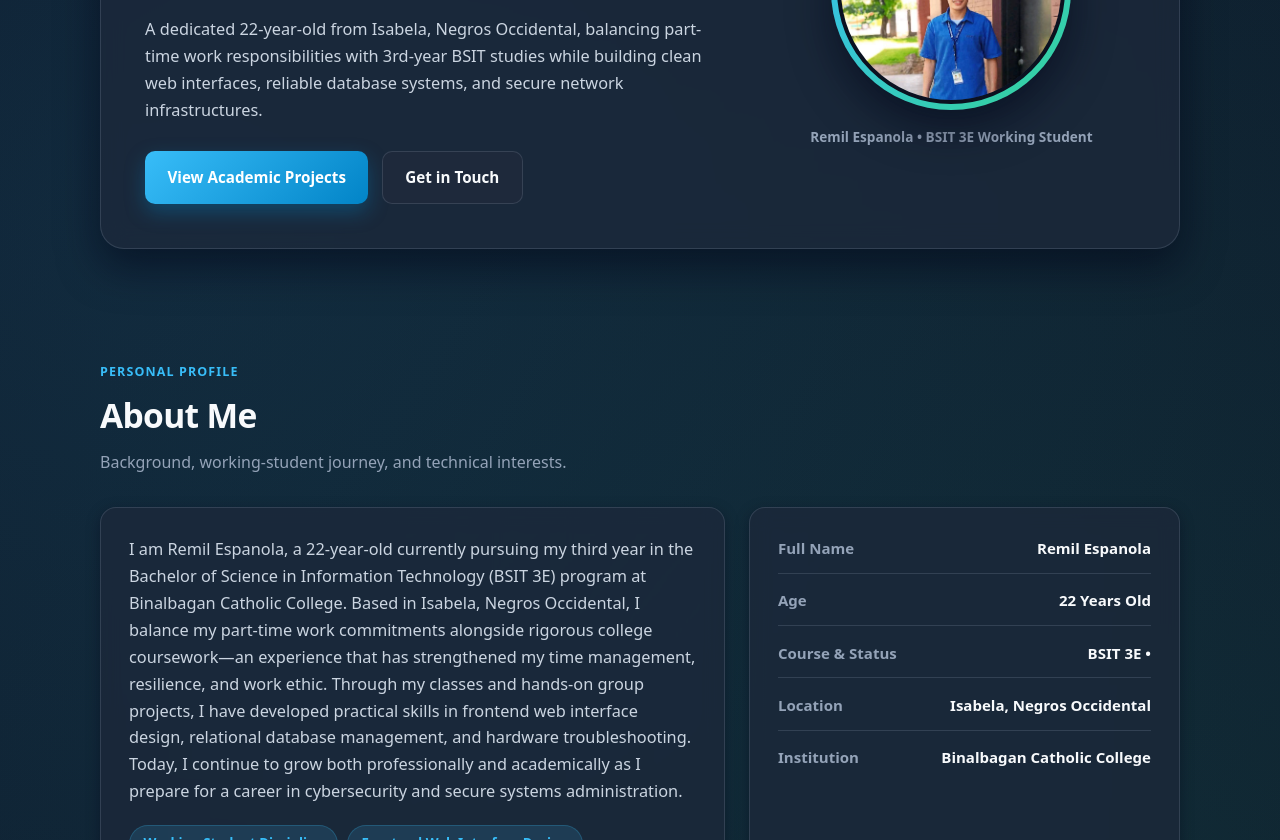
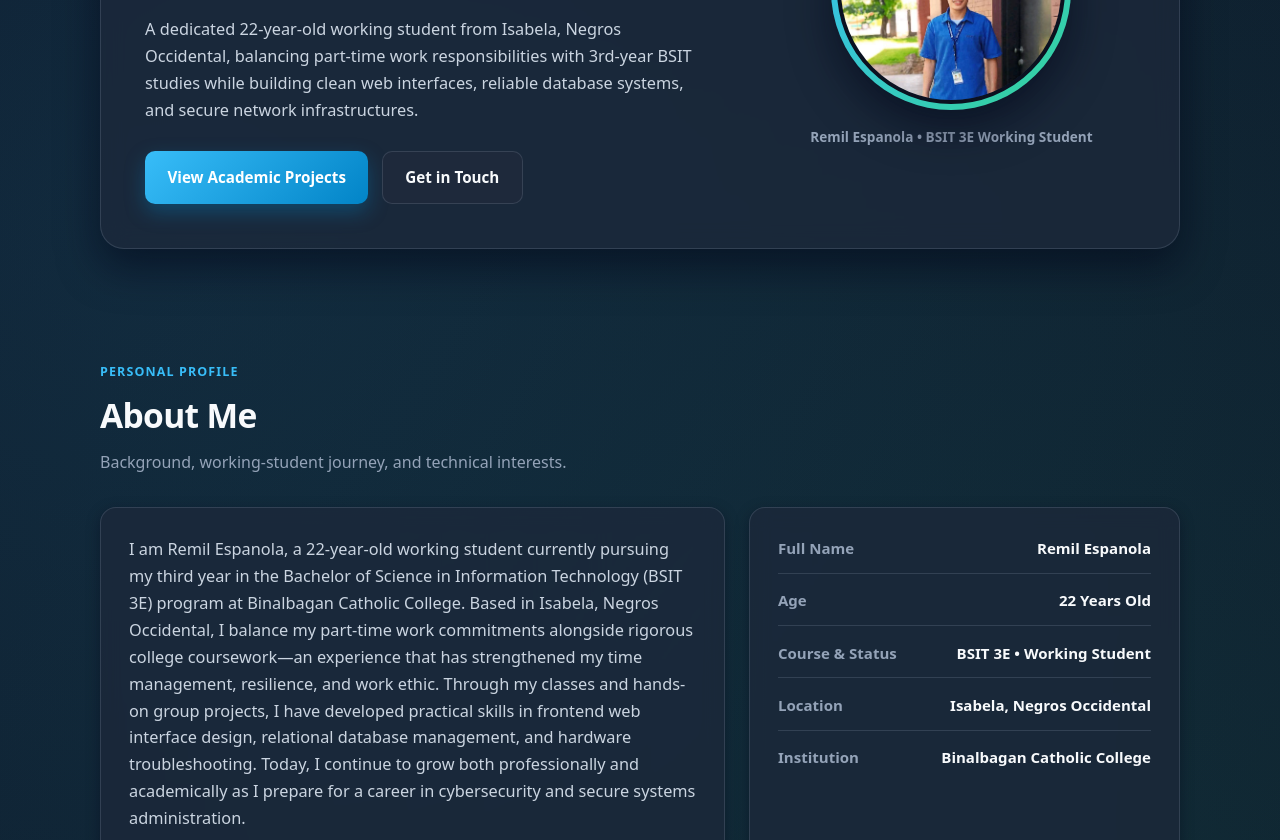
Before and after one commit to remileapanola-creator/remil_espanola_bsit_3e_portfolio, a plain HTML site: page index.html in a window 1280 px wide. Shown: the part 372-1212 px from the top of the page. Drawn offline with Linux system fonts and the light colour scheme; files whose address does not match are found by name.

Commit message:
Add files via upload

```diff
--- a/index.html
+++ b/index.html
@@ -1003,7 +1003,7 @@
               BSIT 3E — 3rd Year Bachelor of Science in Information Technology • Working Student
             </p>
             <p class="hero-intro">
-              A dedicated 22-year-old from Isabela, Negros Occidental, balancing
+              A dedicated 22-year-old working student from Isabela, Negros Occidental, balancing
               part-time work responsibilities with 3rd-year BSIT studies while building clean web
               interfaces, reliable database systems, and secure network infrastructures.
             </p>
@@ -1020,7 +1020,7 @@
               <img
                 id="profile-photo"
                 class="profile-img"
-                src="c:\Users\bcc user\Desktop\WS101-Rem\remil-espanola-portfolio1\images\profile.jpg.jfif"
+                src="c:\Users\bcc user\Desktop\WS101-remil\remil_espanola_bsit_3e_portfolio\images\profile.jpg.jfif"
                 alt="Portrait of Remil Espanola"
               />
             </div>
@@ -1046,7 +1046,7 @@
         <div class="about-grid">
           <article class="surface-card">
             <p class="bio-text">
-              I am Remil Espanola, a 22-year-old currently pursuing my third year in
+              I am Remil Espanola, a 22-year-old working student currently pursuing my third year in
               the Bachelor of Science in Information Technology (BSIT 3E) program at Binalbagan
               Catholic College. Based in Isabela, Negros Occidental, I balance my part-time work
               commitments alongside rigorous college coursework—an experience that has strengthened
@@ -1078,7 +1078,7 @@
               </li>
               <li>
                 <span class="fact-label">Course &amp; Status</span>
-                <span class="fact-value">BSIT 3E • </span>
+                <span class="fact-value">BSIT 3E • Working Student</span>
               </li>
               <li>
                 <span class="fact-label">Location</span>
```
